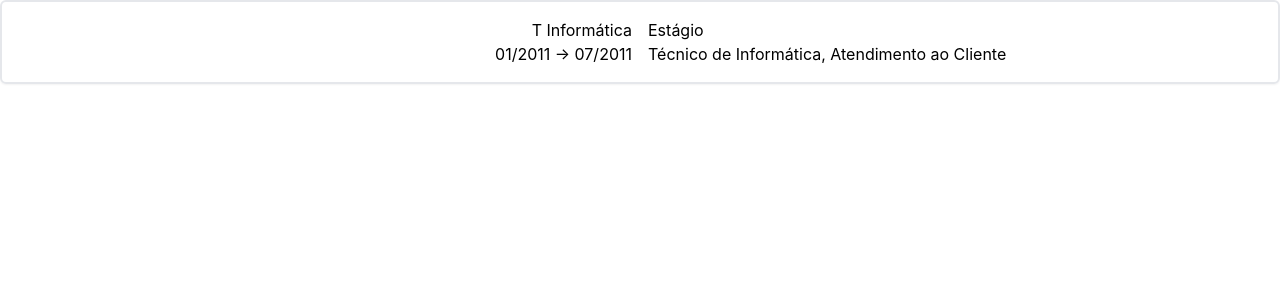
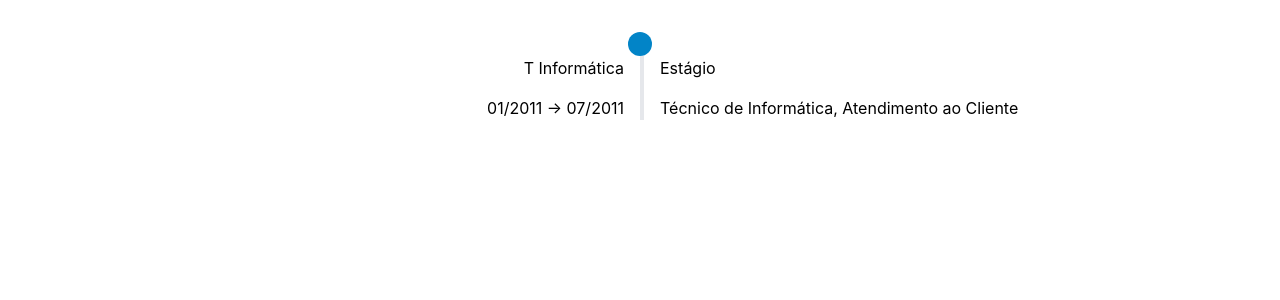
Before and after one commit to Filigs/next-portfolio, a Next.js app: page / in a window 1280 px wide. Shown: the top 300 px of the page. Built offline with nearby package versions, Linux system fonts and the light colour scheme.

Commit message:
added css dot to table

```diff
--- a/components/tables.js
+++ b/components/tables.js
@@ -1,5 +1,5 @@
 export default function Experience() {
-  // array com escolas
+  // array com estudos
   const education = [
     {
       nome: "Espamol",
@@ -61,21 +61,25 @@ export default function Experience() {
       end: "Momento",
     },
   ];
-
+  // por cada objecto dos arrays, quero que me de output ao return(...)
   for (let i = 0; i < jobs.length; i++) {
-    const element = jobs[i];
-
+    let element = jobs[i];
     return (
-      <div className="grid grid-cols-2 gap-4 border-2 shadow-sm sm:container mx-auto rounded-md p-2 ">
-        <div className="text-right py-2">
+      <div className="my-4 p-4 mx-auto place-items-center">
+        <div className="bg-sky-600 rounded-full w-6 h-6">
+          <a className="invisible text-center">*</a>
+        </div>
+        <div className="grid grid-cols-2 divide-x-4">
+          <div className="text-right px-4 space-y-4">
             <p>{element.nome}</p>
             <p className="align-bottom">
               {element.start} {"->"} {element.end}
             </p>
           </div>
-        <div className="text-left py-2">
+          <div className="text-left px-4 space-y-4">
             <p className="">{element.tipo}</p>
             <p>{element.desc}</p>
+          </div>
         </div>
       </div>
     );
```
Lines whose indentation alone changed are shown as unchanged.
